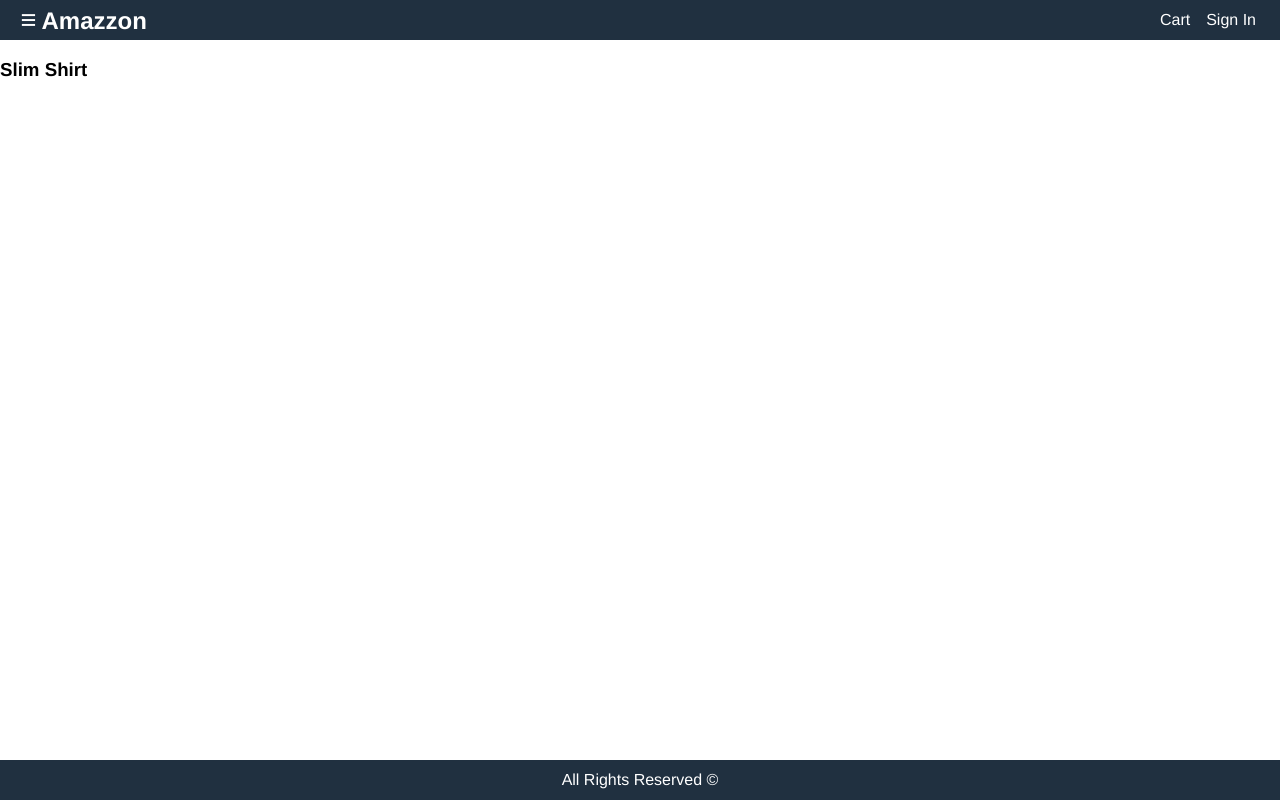
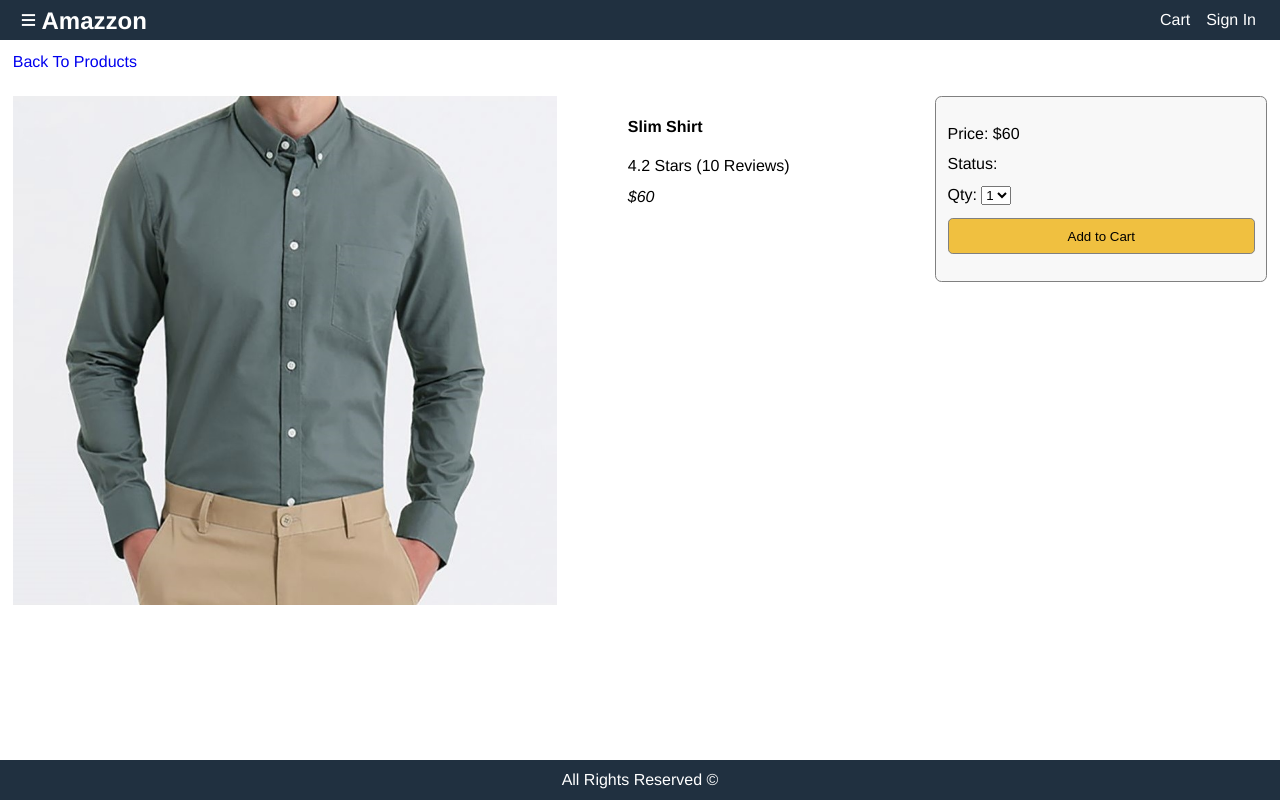
Before and after one commit to amrn1991/Amazzon-front, a React (Create React App) app: page /products/1 in a window 1280 px wide. Built offline with nearby package versions, Linux system fonts and the light colour scheme.

Commit message:
designed product detail page

```diff
--- a/src/App.css
+++ b/src/App.css
@@ -4,7 +4,9 @@
   --main: #203040;
   --accent: #ff8000;
   --shade: #808080;
+  --shade2: #404040;
   --light: #f0f0f0;
+  --lighter: #f8f8f8;
 }
 body {
   box-sizing: border-box;
@@ -34,6 +36,7 @@ a:hover {
 }
 ul {
   list-style: none;
+  padding: 0;
 }
 li {
   padding: 0;
@@ -151,3 +154,52 @@ li {
 .product-rating {
   margin-bottom: 1rem;
 }
+
+/* details page */
+.back-btn {
+  padding: 0.8rem;
+}
+.details {
+  display: flex;
+  justify-content: space-between;
+  align-items: flex-start;
+  flex-wrap: wrap;
+  padding: 0.8rem;
+}
+.details-image {
+  flex: 2 1 34rem;
+}
+.details-image img {
+  max-width: 34rem;
+  height: 100%;
+}
+.details-info {
+  flex: 1 1 17rem;
+}
+.details-action {
+  flex: 1 1 17rem;
+  border: 0.1rem solid var(--shade);
+  border-radius: 0.4rem;
+  background: var(--lighter);
+  padding: 0.7rem;
+}
+.details-action ul li,
+.details-info ul li {
+  margin-bottom: 0.8rem;
+}
+.details-action ul li:last-child {
+  display: flex;
+  flex-direction: column;
+}
+.button {
+  padding: 0.6rem;
+  border: 0.1rem solid var(--shade);
+  cursor: pointer;
+  border-radius: .3rem;
+}
+.button:hover {
+  border: 0.05rem solid var(--shade2);
+}
+.button.primary{
+  background: #f0c040;
+}
--- a/src/Pages/ProductPage.jsx
+++ b/src/Pages/ProductPage.jsx
@@ -1,11 +1,51 @@
 import React from "react";
 import data from "./../data";
+import { Link } from "react-router-dom";
 
 const ProductPage = ({ match }) => {
   const product = data.products.find((pro) => pro._id === match.params.id);
   return (
     <div>
-      <h3>{product.name}</h3>
+      <div className="back-btn">
+        <Link to="/">Back to products</Link>
+      </div>
+      <div className="details">
+        <div className="details-image">
+          <img src={product.image} alt={product.name} />
+        </div>
+        <div className="details-info">
+          <ul>
+            <li>
+              <h4>{product.name}</h4>
+            </li>
+            <li>
+              {product.rating} Stars ({product.numReviews} Reviews)
+            </li>
+            <li>
+              <em>${product.price}</em>
+            </li>
+            <li>{product.description}</li>
+          </ul>
+        </div>
+        <div className="details-action">
+          <ul>
+            <li>Price: ${product.price}</li>
+            <li>Status: {product.status}</li>
+            <li>
+              Qty:{" "}
+              <select>
+                <option value="">1</option>
+                <option value="">2</option>
+                <option value="">3</option>
+                <option value="">4</option>
+              </select>
+            </li>
+            <li>
+              <button className="button primary">Add to Cart</button>
+            </li>
+          </ul>
+        </div>
+      </div>
     </div>
   );
 };
```
